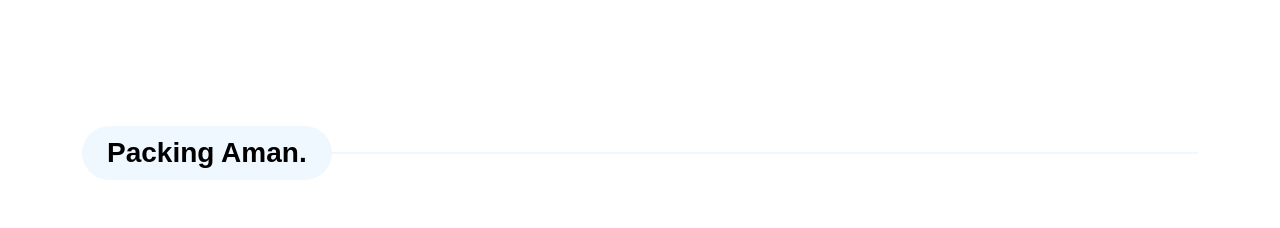
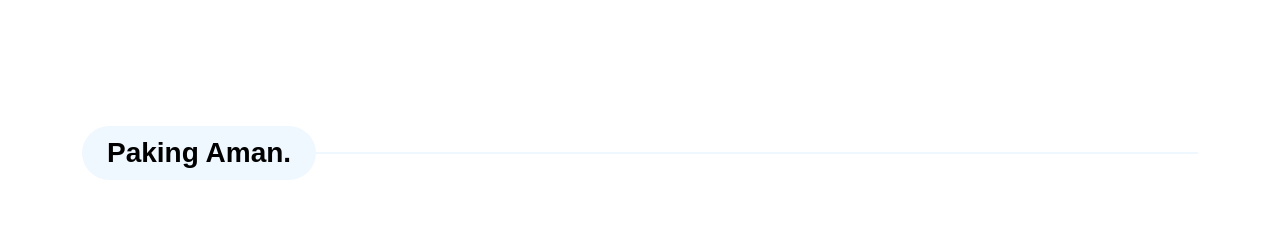
Before and after one commit to indangallery/indangallery.github.io, a plain HTML site: page index.html in a window 1280 px wide. Shown: the part 2083-2311 px from the top of the page. Drawn offline with Linux system fonts and the light colour scheme; a web font is replaced by a local one.

Commit message:
Update index.html

```diff
--- a/index.html
+++ b/index.html
@@ -263,7 +263,7 @@
 
                     <div class="col-lg-12 col-12">
                         <div class="section-title-wrap mb-5">
-                            <h4 class="section-title">Packing Aman.</h4>
+                            <h4 class="section-title">Paking Aman.</h4>
                         </div>
                     </div>
 
```
